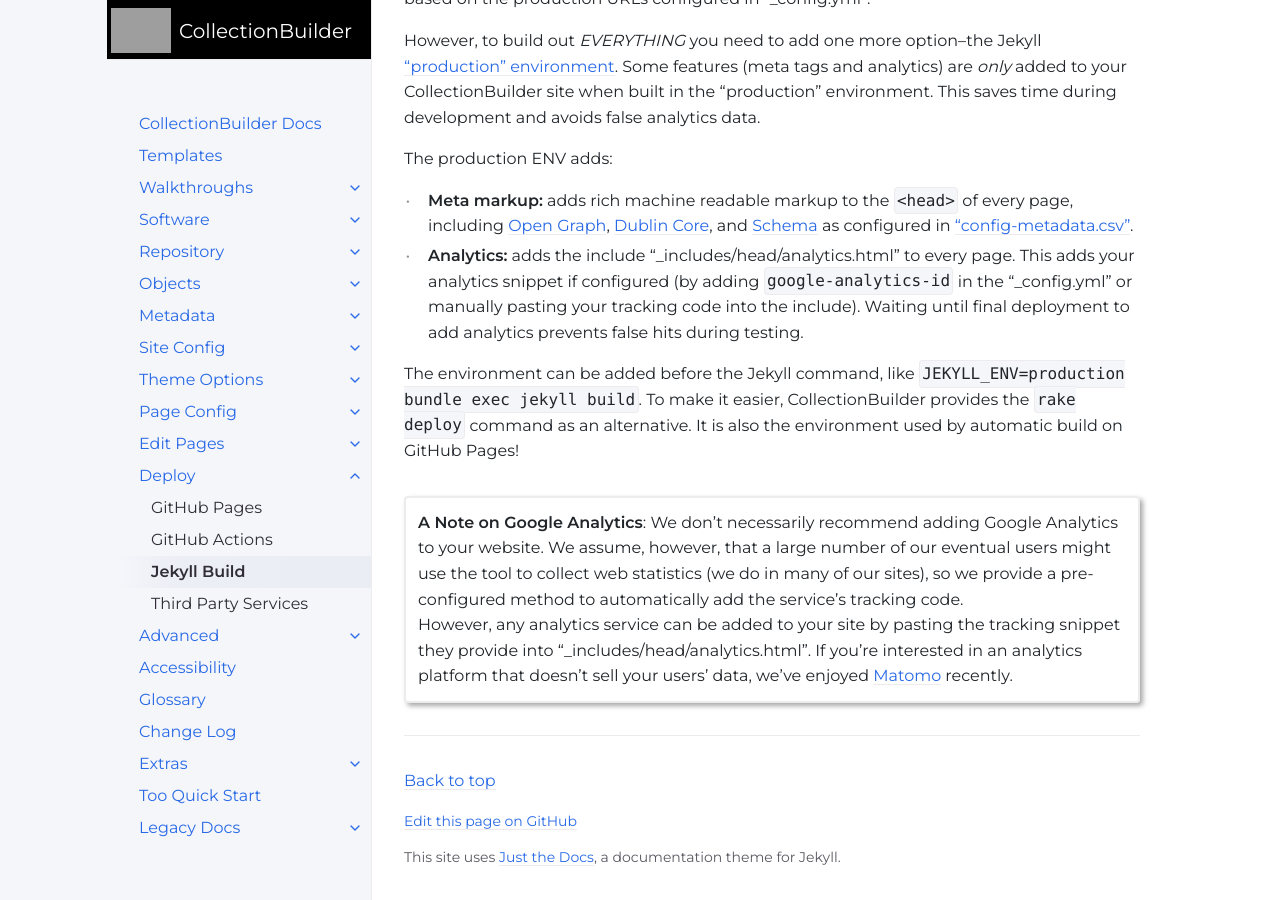
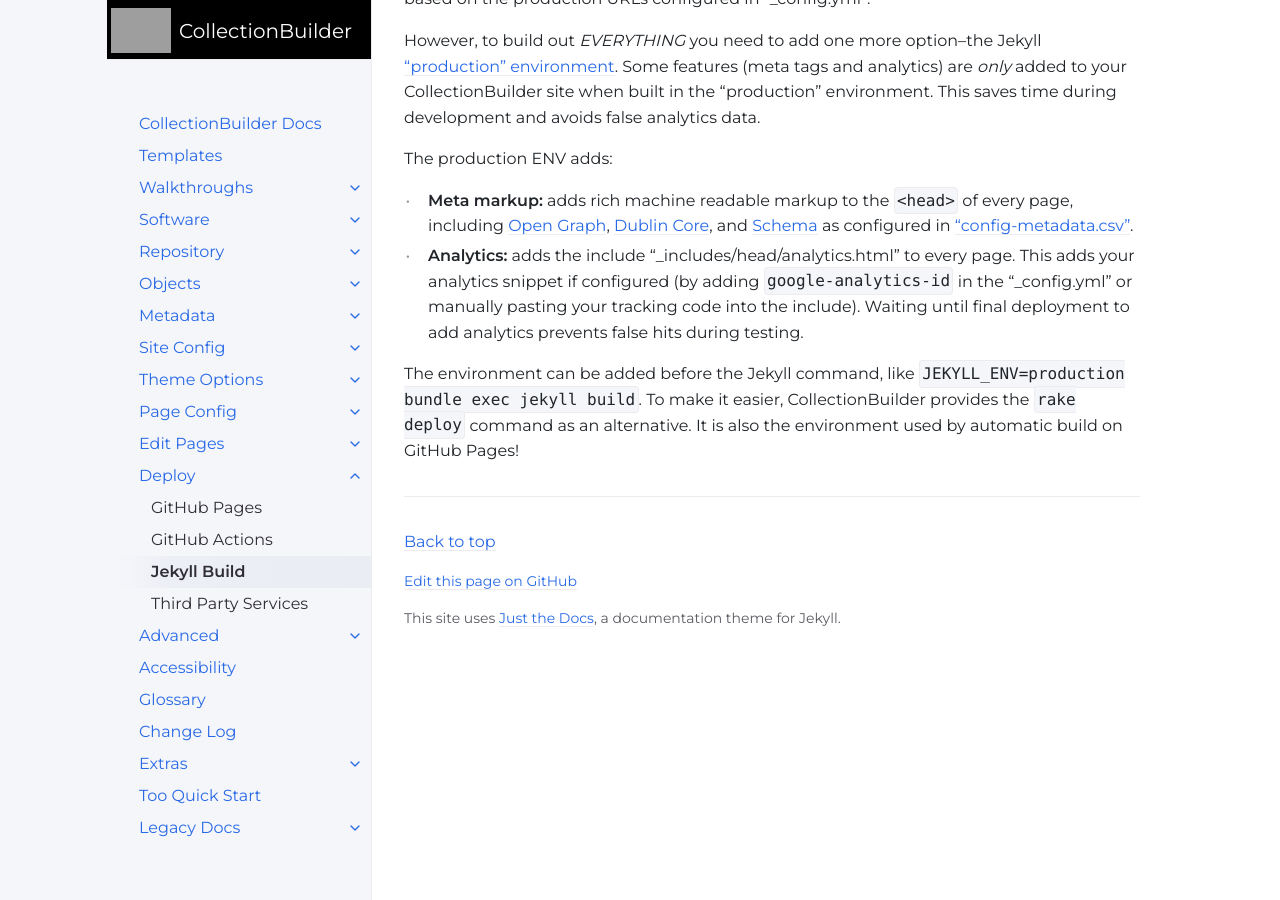
Before and after one commit to CollectionBuilder/cb-docs, a Jekyll site: the page built from docs/deploy/build.md, in a window 1280 px wide and 900 px high, scrolled down 1885 px. Built offline with Jekyll 4.4.1, drawn with Linux system fonts in a browser that asks for light colours; comment, search, counter and statistics services are not loaded.

Commit message:
clean up analytics notes

```diff
--- a/docs/deploy/build.md
+++ b/docs/deploy/build.md
@@ -71,9 +71,3 @@ The production ENV adds:
 The environment can be added before the Jekyll command, like `JEKYLL_ENV=production bundle exec jekyll build`.
 To make it easier, CollectionBuilder provides the `rake deploy` command as an alternative.
 It is also the environment used by automatic build on GitHub Pages!
-
-{:.alert}
-**A Note on Google Analytics**: We don't necessarily recommend adding Google Analytics to your website.
-We assume, however, that a large number of our eventual users might use the tool to collect web statistics (we do in many of our sites), so we provide a pre-configured method to automatically add the service's tracking code. <br>
-However, any analytics service can be added to your site by pasting the tracking snippet they provide into "_includes/head/analytics.html".
-If you're interested in an analytics platform that doesn't sell your users' data, we've enjoyed [Matomo](https://matomo.org/){:target='_blank' rel='noopener'} recently.
```
Also changed, not shown: docs/advanced/analytics.md (+1 -1 lines), docs/config/additional.md (+1 -1 lines).
